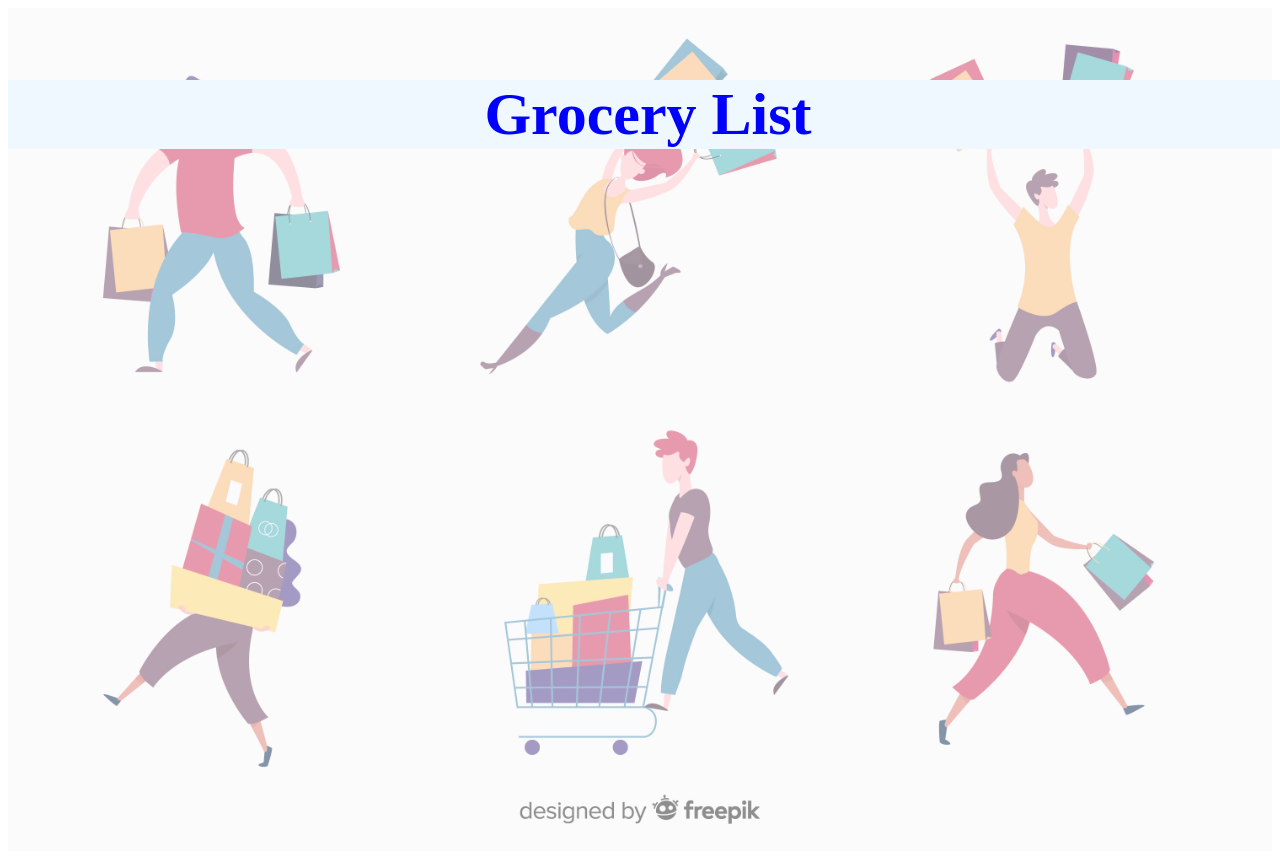
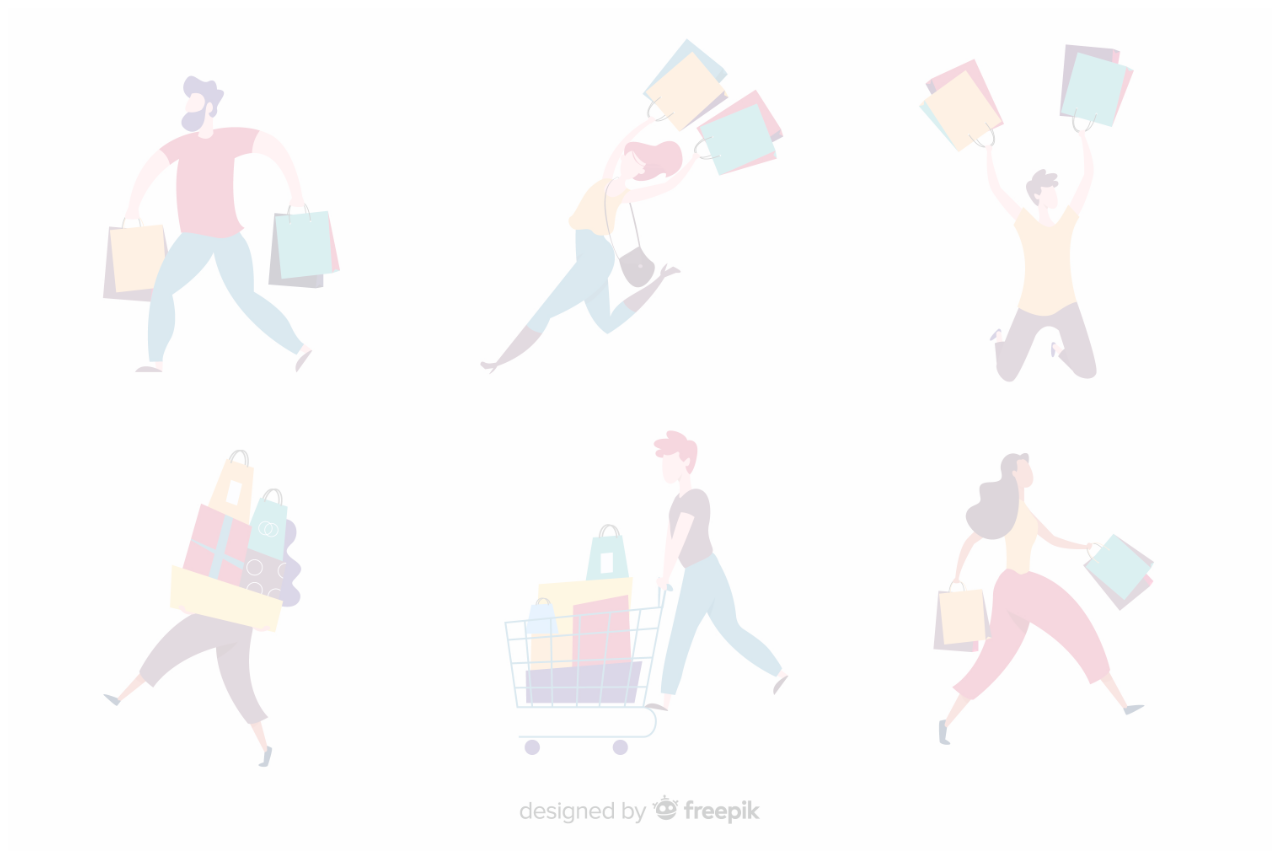
Before and after one commit to aigulsharipova/shopping-app, a React (Create React App) app: page / in a window 1280 px wide. Built offline with nearby package versions, Linux system fonts and the light colour scheme.

Commit message:
background

```diff
--- a/src/App.js
+++ b/src/App.js
@@ -1,11 +1,10 @@
 import './App.css';
-import image from './image.jpg'
+import BackImage from './BackImage';
 
 function App() {
   return (
     <div>
-      <img src={image} alt='shopping' />
-      <h1>Grocery List</h1>
+    <BackImage />
     </div>
   );
 }
--- /dev/null
+++ b/src/BackImage.js
@@ -0,0 +1,9 @@
+import backgroundImage from './image.jpg'
+
+function GroceryImage(){
+  return (
+<img src={backgroundImage} alt='shopping' />
+  )
+}
+
+export default GroceryImage;
--- a/src/index.css
+++ b/src/index.css
@@ -1,7 +1,7 @@
 img {
   width: 100%;
-  height: 100%;
-  opacity: 0.5;
+  height: 90%;
+  opacity: 0.2;
 }
 h1 {
   color: blue;
@@ -10,5 +10,4 @@
   width: 100%;
   text-align: center;
   font-size: 60px;
-  background-color: aliceblue;
 }
```
